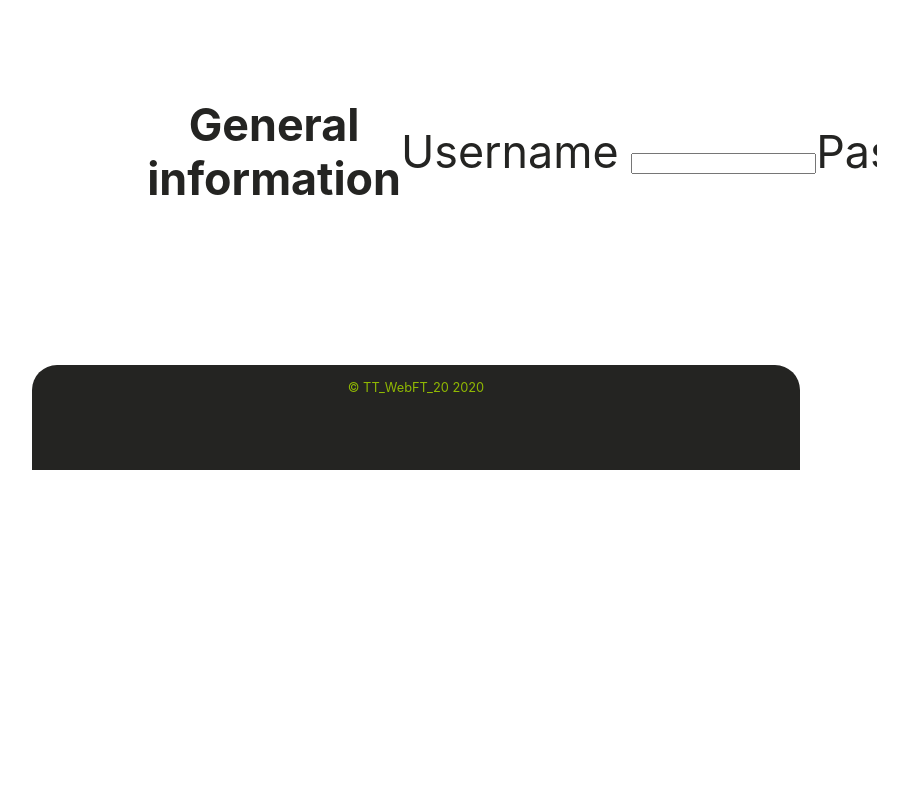
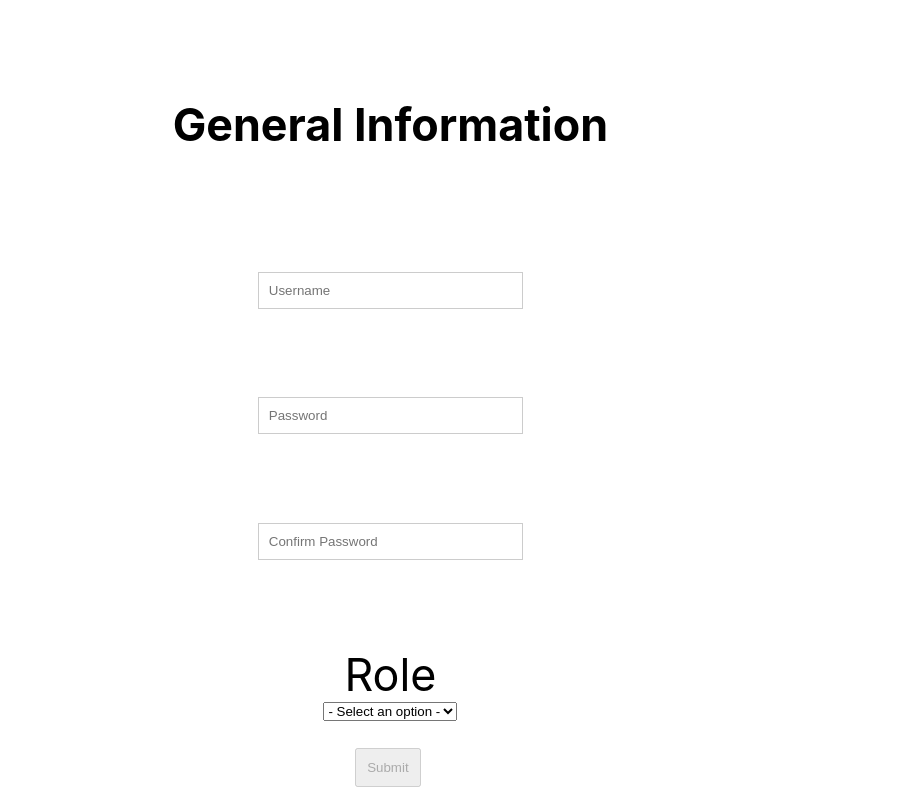
Before and after one commit to Build-Wk-Anywhere-Fitness/front-end, a React (Create React App) app: page /signup-standard in a window 1280 px wide. Shown: the part 460-1260 px from the top of the page, without its empty margins (224-1132 px from the left). Before the commit the page ends 930 px from the top, so only its background shows below. Built offline with nearby package versions, Linux system fonts and the light colour scheme.

Commit message:
updated form inputs and styling

```diff
--- a/src/App.css
+++ b/src/App.css
@@ -229,3 +229,30 @@ footer {
   color: #cc3300;
   font-weight: bold;
 }
+.signup-client-section {
+  font-size: 2.8rem;
+  margin: 5% 0;
+  width: 95%;
+  min-height: 27.7vw;
+  text-align: center;
+  overflow: hidden;
+}
+.signup-client-section div {
+  width: 50%;
+  margin: 5% auto 5% auto;
+  display: flex;
+  flex-direction: column;
+  justify-content: space-around;
+  align-items: center;
+}
+.main-client-section input {
+  margin-bottom: 3px;
+  padding: 10px;
+  width: 100%;
+  border: 1px solid #ccc;
+}
+.main-client-section button {
+  padding: 10px;
+  margin-top: 3px;
+  margin-right: 5px;
+}
--- a/src/App.js
+++ b/src/App.js
@@ -16,14 +16,14 @@ const initialFormValues = {
 
   username: '',
   password: '',
+  confirmPassword: '',
   role: '',
-  authCode: '',
 }
 const initialFormErrors = {
   username: '',
   password: '',
+  confirmPassword: '',
   role: '',
-  authCode: '',
 }
 
 const initialDisabled = true
--- a/src/components/signup_forms/InstructorForm.js
+++ b/src/components/signup_forms/InstructorForm.js
@@ -25,7 +25,7 @@ export default function InstructorForm(props) {
                 <h2>Sign Up!</h2>
             </div>
             <div className='main-instructor-section'>
-                <h4>General information</h4>
+                <h4>General Information</h4>
                 <div>
                     <div className="errors">
                         <div>{errors.username}</div>
@@ -52,14 +52,14 @@ export default function InstructorForm(props) {
                 </div>
                 <div>
                     <div className="errors">
-                        <div>{errors.email}</div>
+                        <div>{errors.confirmPassword}</div>
                     </div>
                     <input
-                        value={values.email}
-                        name='email'
+                        value={values.confirmPassword}
+                        name='confirmPassword'
                         onChange={onChange}
-                        type="email"
-                        placeholder="Email"
+                        type="password"
+                        placeholder="Confirm Password"
                     />
                 </div>
                 <div>
@@ -76,18 +76,6 @@ export default function InstructorForm(props) {
                         <option value="user">User</option>
                         <option value="instructor">Instructor</option>
                     </select>
-                    <div>
-                        <div className="errors">
-                            <div>{errors.authCode}</div>
-                        </div>
-                        <input
-                            value={values.authCode}
-                            name='authCode'
-                            onChange={onChange}
-                            type="text"
-                            placeholder="Auth Code"
-                        />
-                    </div>
                 </div>
                 <button disabled={disabled}>Submit</button>
             </div>
--- a/src/components/signup_forms/StandardForm.js
+++ b/src/components/signup_forms/StandardForm.js
@@ -24,54 +24,64 @@ export default function StandardForm(props) {
   }
 
   return (
-    <form className='signup-section' onSubmit={onSubmit}>
-      <div className='signup-select-btn'>
+    <form className='signup-instructor-section' onSubmit={onSubmit}>
+      <div className="signup-select-btn">
         <h2>Sign Up!</h2>
-
-
-        <div className='errors'>
-          {/* validation errors */}
-          <div>{errors.username}</div>
-          <div>{errors.role}</div>
-          <div>{errors.civil}</div>
-        </div>
       </div>
-
-      <div className='main-section'>
-        <h4>General information</h4>
-
-        {/* text inputs */}
-        <label>Username&nbsp;
+      <div className='main-instructor-section'>
+        <h4>General Information</h4>
+        <div>
+          <div className="errors">
+            <div>{errors.username}</div>
+          </div>
           <input
             value={values.username}
+            name='username'
             onChange={onChange}
-            name='username'
-            type='text'
+            type="text"
+            placeholder="Username"
           />
-        </label>
-
-        <label>Password&nbsp;
+        </div>
+        <div>
+          <div className="errors">
+            <div>{errors.password}</div>
+          </div>
           <input
             value={values.password}
+            name='password'
             onChange={onChange}
-            name='password'
-            type='password'
+            type="password"
+            placeholder="Password"
           />
-        </label>
-
-        <label>Role
-          <select
+        </div>
+        <div>
+          <div className="errors">
+            <div>{errors.confirmPassword}</div>
+          </div>
+          <input
+            value={values.confirmPassword}
+            name='confirmPassword'
             onChange={onChange}
+            type="password"
+            placeholder="Confirm Password"
+          />
+        </div>
+        <div>
+          <div className="errors">
+            <div>{errors.role}</div>
+          </div>
+                    Role
+                     <select
             value={values.role}
             name='role'
+            onChange={onChange}
           >
-            <option value=''>- Select an option -</option>
-            <option value='user'>User</option>
+            <option value="">- Select an option -</option>
+            <option value="user">User</option>
+            <option value="instructor">Instructor</option>
           </select>
-        </label>
-
-        <button disabled={disabled}>submit</button>
-
+        </div>
+        <button disabled={disabled}>Submit</button>
       </div>
     </form>
   )
--- a/src/validation/schema.js
+++ b/src/validation/schema.js
@@ -9,10 +9,10 @@ export default yup.object().shape({
     password: yup
         .string()
         .required('password is required'),
+    confirmPassword: yup
+        .string()
+        .oneOf([yup.ref('password'), null], 'Passwords must match'),
     role: yup
         .string()
         .oneOf(['user', 'instructor'], 'role is required'),
-    authCode: yup
-    .string()
-    .required('auth code is required'),
 })
```
Also changed, not shown: 1 other file (tests, documents, lock files or other folders). Lines whose indentation alone changed are shown as unchanged.
